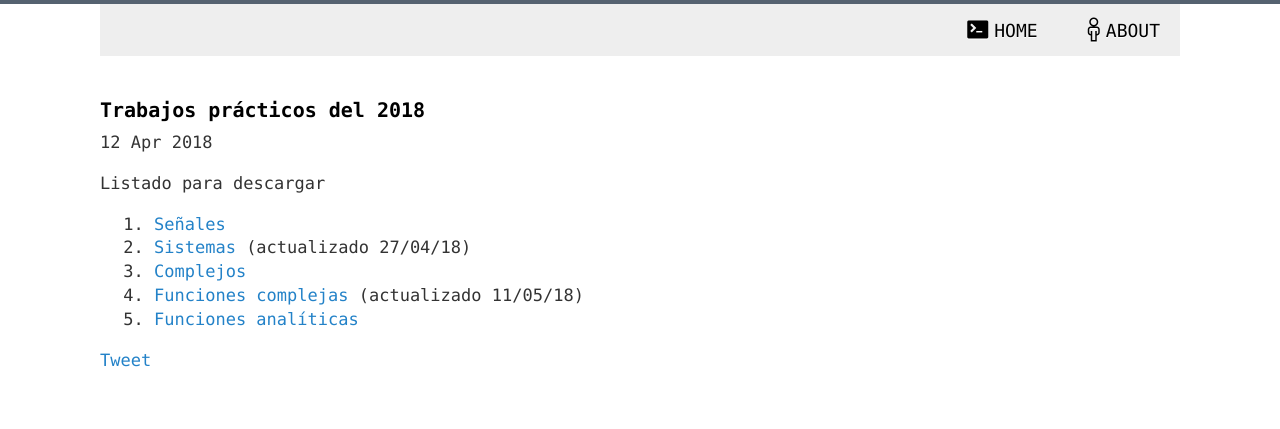
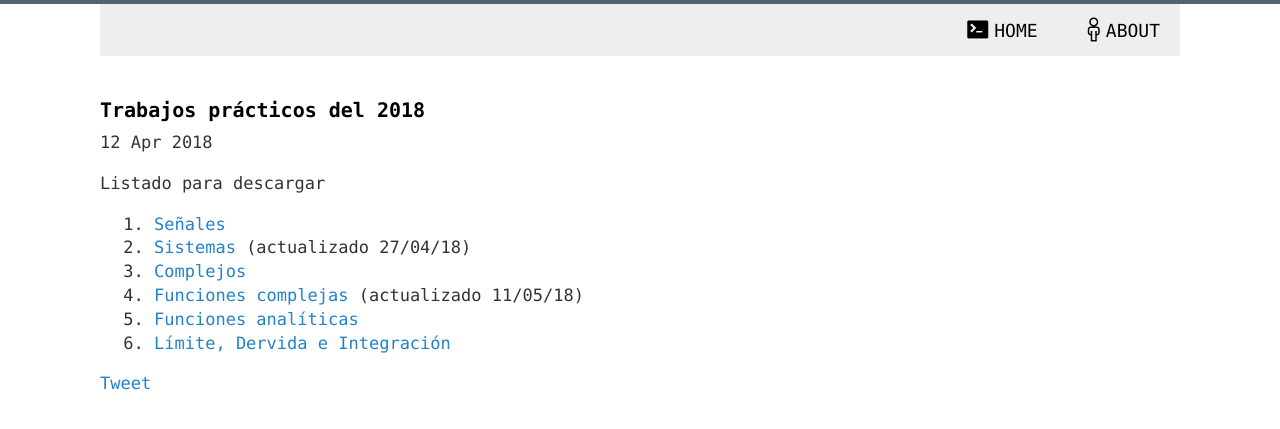
Before and after one commit to 1nv1/UTN-FRN-ASS, a Jekyll site: the page built from _posts/2018-04-12-TPs2018.markdown, in a window 1280 px wide. Shown: the top 429 px of the page. Built offline with Jekyll 4.4.1, drawn with Linux system fonts in a browser that asks for light colours; comment, search, counter and statistics services are not loaded.

Commit message:
TP06
Agrego el TP06 sin la sección de residuos.

```diff
--- a/_posts/2018-04-12-TPs2018.markdown
+++ b/_posts/2018-04-12-TPs2018.markdown
@@ -14,3 +14,4 @@ Listado para descargar
 3. <a href="https://drive.google.com/open?id=1IvyE09iuo8MnjJ29t3NcwTGQlP1Ua4xN" target="_blank">Complejos</a>
 4. <a href="https://drive.google.com/open?id=1Hh-onJGjVZkXNVYOza1q0eBOygqBC1mR" target="_blanck">Funciones complejas</a> (actualizado 11/05/18)
 5. <a href="https://drive.google.com/open?id=1pTuY87IQkYD59T2C_Hyy00ueQYONmeYs" target="_blanck">Funciones analíticas</a>
+6. <a href="https://drive.google.com/open?id=1PwSKVxWdt41ERdJWEVfJHOr9d5LACToJ" target="_blanck">Límite, Dervida e Integración</a>
```
